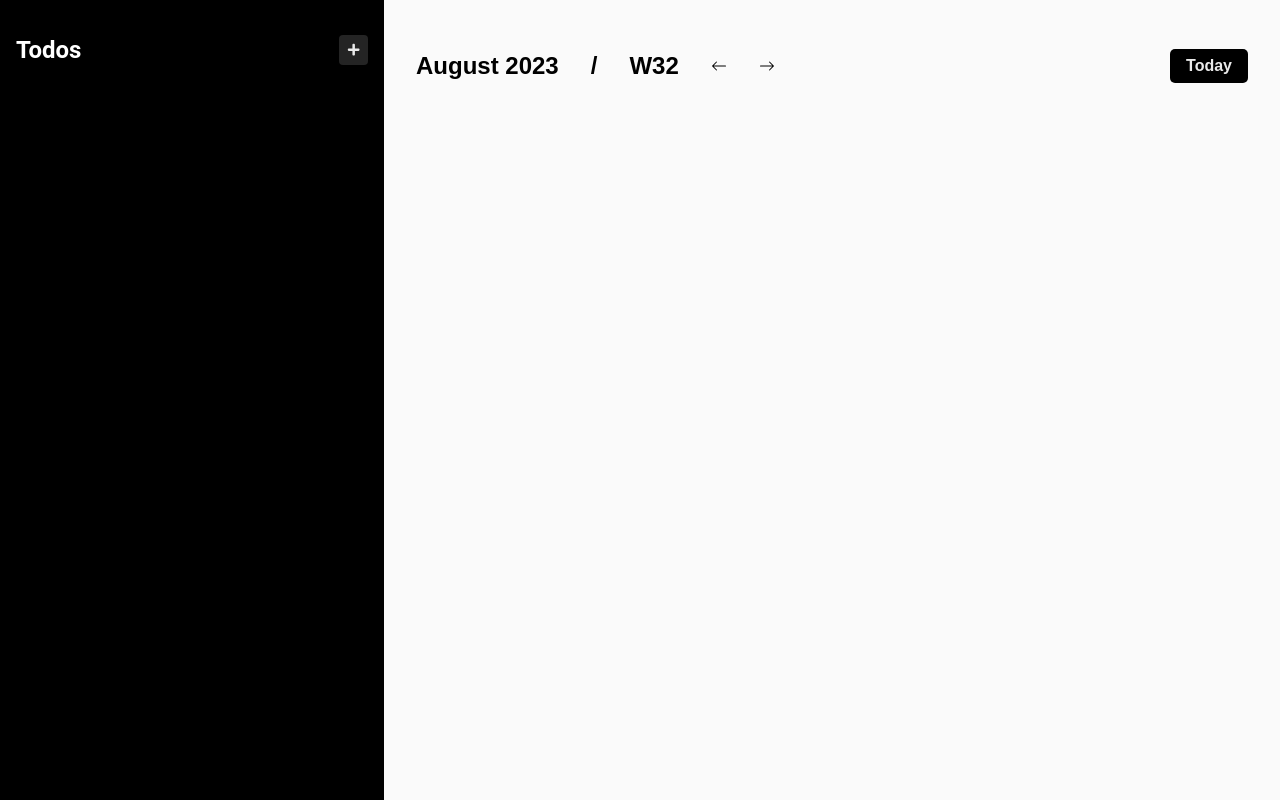
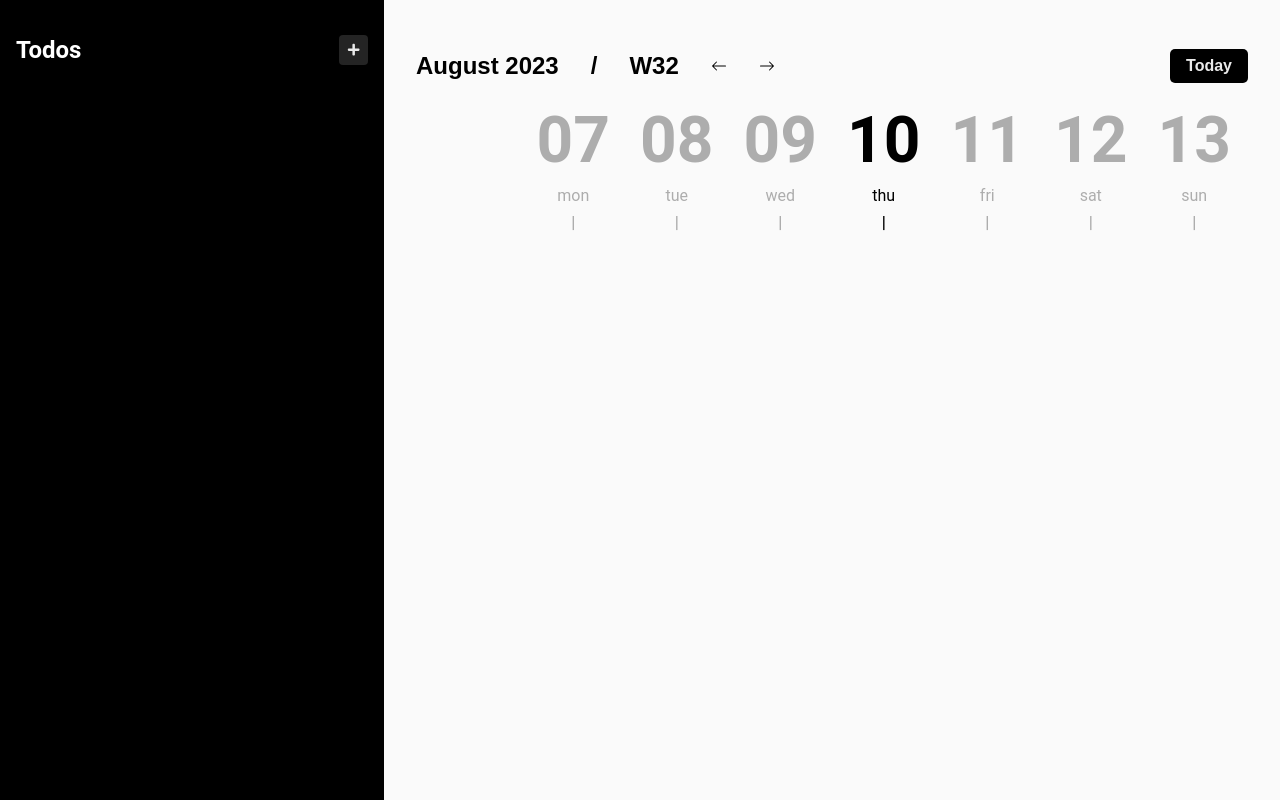
Before and after one commit to shahsad-kp/The-Todoist, a React (Vite) app: page / in a window 1280 px wide. Built offline with nearby package versions, Linux system fonts and the light colour scheme; a web font is replaced by a local one.

Commit message:
feat: Completed calendar date area
- Created CalendarBody, CalendarDateRow components

```diff
--- a/src/App.scss
+++ b/src/App.scss
@@ -3,6 +3,7 @@ $secondary-background: rgb(0, 0, 0);
 $accent: rgb(234, 234, 234);
 $primary-color: rgb(200, 161, 214);
 $secondary-color: rgb(36, 36, 36);
+$accent-second: rgb(173, 173, 173, 173);
 
 .body {
   height: 100vh;
--- a/src/components/Calendar/Calendar.scss
+++ b/src/components/Calendar/Calendar.scss
@@ -4,7 +4,8 @@
     width: 100%;
     height: 100%;
     background-color: $background;
-    padding: 2rem;
+    padding: 2rem 2rem 0 2rem;
+    overflow: clip;
 }
 
 .calendar{
@@ -23,25 +24,18 @@
     justify-content: space-between;
 }
 
-.calendar div{
-    display: flex;
-    width: fit-content;
-    flex-direction: row;
-    gap: 3rem;
-}
-
-.calendar div div{
+.calendar .head div{
     display: flex;
     flex-direction: row;
     gap: 2rem;
     align-items: center;
 }
 
-.calendar div div svg{
+.calendar .head div svg{
     cursor: pointer;
 }
 
-.calendar div div button{
+.calendar .head div button{
     height: fit-content;
     width: fit-content;
     font-size: medium;
--- a/src/components/Calendar/Calendar.tsx
+++ b/src/components/Calendar/Calendar.tsx
@@ -2,6 +2,7 @@ import './Calendar.scss'
 import {CalendarHead} from "../CalendarHead/CalendarHead.tsx";
 import {useCallback, useMemo, useState} from "react";
 import {WeekDetailsType} from "../../types/WeekDetails.ts";
+import {CalendarBody} from "../CalendarBody/CalendarBody.tsx";
 
 export const Calendar = () => {
     const getDateDetails = useCallback((date: Date) => {
@@ -48,6 +49,7 @@ export const Calendar = () => {
                     weekDetails={weekDetails}
                     getDateDetails={getDateDetails}
                 />
+                <CalendarBody weekdays={weekDays}/>
             </div>
         </div>
     );
--- /dev/null
+++ b/src/components/CalendarBody/CalendarBody.scss
@@ -0,0 +1,12 @@
+.calendar-body {
+    height: fit-content;
+    overflow: auto;
+    width: 100%;
+}
+
+.calendar-body tr{
+    width: 100%;
+    height: fit-content;
+    display: flex;
+    flex-direction: row;
+}
--- /dev/null
+++ b/src/components/CalendarBody/CalendarBody.tsx
@@ -0,0 +1,17 @@
+import './CalendarBody.scss';
+import {CalendarDateRow} from "../CalenderDateRow/CalendarDateRow.tsx";
+import {FC} from "react";
+
+type Props = {
+    weekdays: Date[]
+}
+
+export const CalendarBody: FC<Props> = ({weekdays}) => {
+    return (
+        <table
+            className={'calendar-body'}
+        >
+            <CalendarDateRow weekdays={weekdays}/>
+        </table>
+    );
+};
--- /dev/null
+++ b/src/components/CalenderDateRow/CalendarDateRow.tsx
@@ -0,0 +1,29 @@
+import {FC, useCallback, useMemo} from "react";
+import './CalenderDateRow.scss'
+
+type Props = {
+    weekdays: Date[]
+}
+
+export const CalendarDateRow: FC<Props> = ({weekdays}) => {
+    const today = useMemo(()=> new Date(), []);
+    const isSameDay = useCallback((date: Date) => {
+        return (today.getFullYear() === date.getFullYear() && today.getMonth() === date.getMonth() && today.getDate() === date.getDate());
+    }, [today])
+    const findDay = useCallback((date: Date)=>{
+        const days = ['sun', 'mon', 'tue', 'wed', 'thu', 'fri', 'sat', 'sun'];
+        console.log(date.getDay())
+        return days[date.getDay()]
+    }, []);
+
+    return (<tr>
+            <th></th>
+            {weekdays.map(date => {
+                return <th className={isSameDay(date) ? 'today' : ''}>
+                    <span className={'date'}>{String(date.getDate()).padStart(2, '0')}</span>
+                    <span className={'day'}>{findDay(date)}</span>
+                    <span>|</span>
+                </th>;
+            })}
+        </tr>);
+};
--- /dev/null
+++ b/src/components/CalenderDateRow/CalenderDateRow.scss
@@ -0,0 +1,24 @@
+@import "../../App.scss";
+
+th{
+    width: 100%;
+    flex: 1;
+    color: $accent-second;
+    display: flex;
+    flex-direction: column;
+    align-items: center;
+    gap: .5rem;
+}
+
+th.today{
+    color: $secondary-background
+}
+
+th .date{
+    font-size: 4rem;
+}
+
+th .day{
+    font-size: 1rem;
+    font-weight: 400;
+}
--- a/src/index.css
+++ b/src/index.css
@@ -1,5 +1,6 @@
 *{
     box-sizing: border-box;
+    user-select: none;
 }
 
 body{
```
